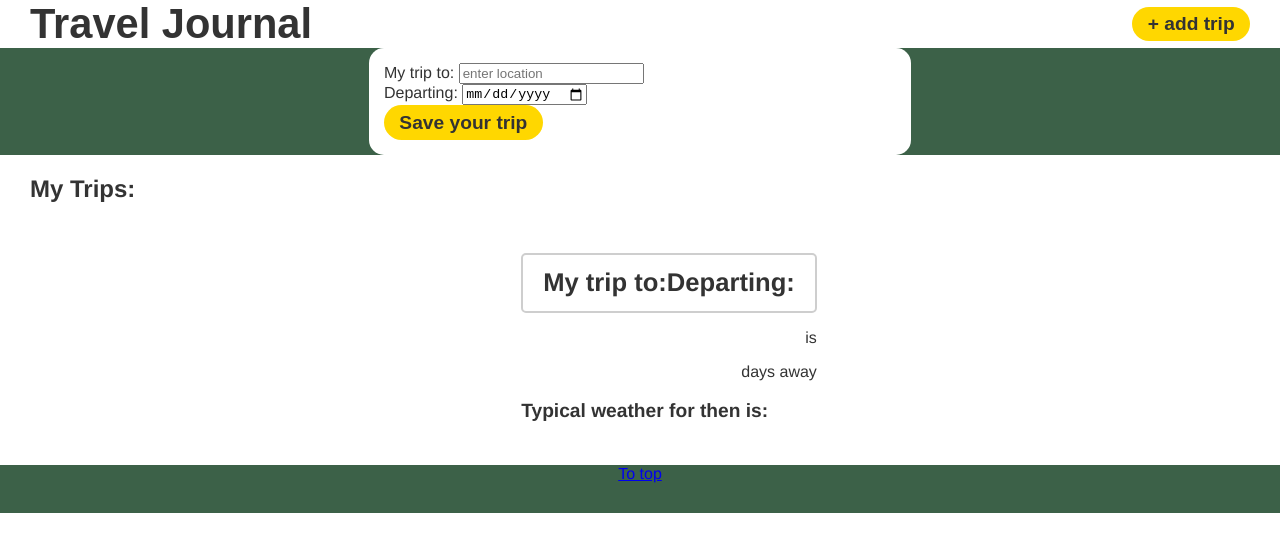
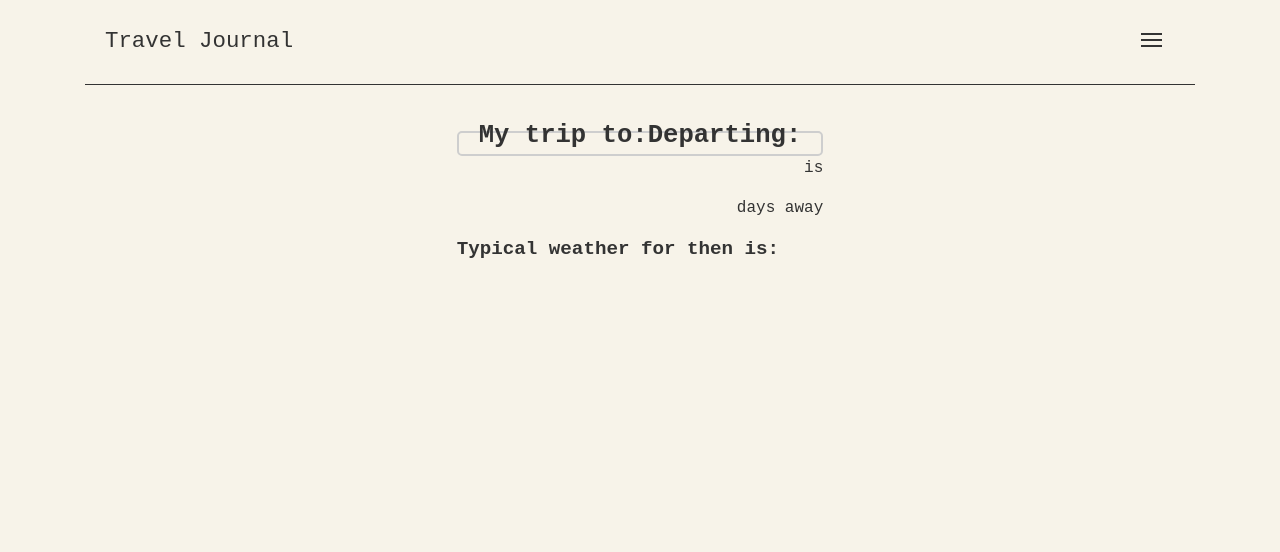
Before and after one commit to sakiadachi/Travelapp, a website built with webpack: page src/client/views/index.html in a window 1280 px wide. Built offline with nearby package versions, Linux system fonts and the light colour scheme.

Commit message:
Clean code with bootstrap

```diff
--- a/src/client/js/formHandler.js
+++ b/src/client/js/formHandler.js
@@ -1,6 +1,4 @@
-const geonamesURL = 'http://localhost:8081/location'
-const darkSkyURL = 'http://localhost:8081/forecast/'
-// const darkSkyURL = 'https://api.darksky.net/forecast/'
+const geonamesURL = 'http://localhost:8081/location';
 
 // const post =[];
 
@@ -53,19 +51,27 @@ const updateUI = async () =>　{
         const maxTemp = lastEntry.maxTemp;
         const lowTemp = lastEntry.lowTemp;
         const cityName = lastEntry.cityName;
-        let placePic = lastEntry.picUrl;
+        const placePic = lastEntry.picture;
         // console.log(placePic);
 
+        function createElement() {
+            const newTrip = document.createElement('section');
+            const newContent = document.createTextNode('My trip to: ');
+            newTrip.appendChild(newContent);
+
+        }
         document.querySelector('.forecast').innerHTML = forecast;
         document.querySelector('.max_temp').innerHTML = maxTemp;
         document.querySelector('.low_temp').innerHTML = lowTemp;
         document.querySelector('.place').innerHTML = cityName;
         document.querySelector('.date').innerHTML = forecastDate;
 
-        var myImage = new Image(360, 200);
-        myImage.src = placePic;
-        document.querySelector('.entry-img').appendChild(myImage);
-
+        const image = document.images[0];
+        const downloadingImage = new Image();
+        downloadingImage.onload = function(){
+            image.src = this.src;
+        };
+        downloadingImage.src = placePic;
 
     }　catch(error)　{
         console.log("error", error);
--- a/src/client/styles/entry.scss
+++ b/src/client/styles/entry.scss
@@ -1,8 +1,11 @@
-$font-stack: 'Avenir','Helvetica Neue', sans-serif;
+
+$font-stack: 'Open Sans', sans-serif;
+$font-family-sansserif: 'Open Sans', sans-serif;
+$font-family-monospace: 'Roboto Mono', monospace;
 $textcolor: #333;
 $fontsize: 1em;
 $borderstyle: 2px solid rgb(206, 206, 206);
-$yellow: #fff8bc;
+$main: #ede5cc;
 $h2: 700;
 $h3: 600;
 
@@ -39,7 +42,6 @@ button.save-trip,
 button.remove-trip{
     border-radius: 10px;
     border: $borderstyle;
-    background-color: white;
 }
 
 button.save-trip:hover,
--- a/src/client/styles/form.scss
+++ b/src/client/styles/form.scss
@@ -1,30 +1,41 @@
-$font-stack: 'Avenir','Helvetica Neue', sans-serif;
+
+$font-stack: 'Open Sans', sans-serif;
+$font-family-sansserif: 'Open Sans', sans-serif;
+$font-family-monospace: 'Roboto Mono', monospace;
 $textcolor: #333;
 $fontsize: 16px;
 $borderstyle: 2px solid rgb(206, 206, 206);
-$yellow: #ffd700;
 $h2: 700;
 $h3: 600;
 
 
-#form{
 
-}
 
-#entry-form{
-    width: 40%;
-    background-color: white;
+.p-4{
+    display: flex;
+    flex-direction: column;
+    justify-content: space-between;
+    width: 100%;
     padding: 15px;
     border-radius: 15px;
 }
+.form-location,
+.form-date {
+    display: flex;
+    flex-direction: row;
+    align-items: center;
+    vertical-align: center;
+}
+
 
 
 .location,
 .date{
     display: flex;
-    flex-direction: row;
+    flex-direction: column;
     align-items: center;
     vertical-align: center;
+    color: $textcolor;
 }
 
 
--- a/src/client/styles/header.scss
+++ b/src/client/styles/header.scss
@@ -1,19 +1,40 @@
+
+$font-stack: 'Open Sans', sans-serif;
+$font-family-sansserif: 'Open Sans', sans-serif;
+$font-family-monospace: 'Roboto Mono', monospace;
+$textcolor: #333;
+$fontsize: 1em;
+$borderstyle: 2px solid rgb(206, 206, 206);
+$main: #f7f3e9;
+$h2: 700;
+$h3: 600;
+$enable-responsive-font-sizes: true;
+
 /* Header */
-.title{
-    font-family: 'Futura', sans-serif;
-    font-size: 2.6em;
-    font-weight: 600;
-    margin-left: 30px;
+.navbar {
+
+    padding: 20px;
+    background-color: $main;
 }
 
-button.add-trip{
-    background-color: #ffd700;
-    color: #333;
-    margin-right: 30px;
-    border-radius: 20px;
+.pos-f-t {
+    border-bottom: 1px solid $textcolor;
 }
 
-button.add-trip:hover{
-    border: 3px solid #333;
-    color: #333;
+a.navbar-brand {
+    font-size: 1.4em;
+    color: $textcolor;
 }
+
+/* humbargar icon */
+.navbar-toggler{
+    width: 47px;
+    height: 34px;
+}
+.navbar-toggler .line{
+    width: 100%;
+    float: left;
+    height: 2px;
+    background-color: $textcolor;
+    margin-bottom: 4px;
+}
--- a/src/client/styles/style.scss
+++ b/src/client/styles/style.scss
@@ -1,30 +1,44 @@
-$font-stack: 'Avenir','Helvetica Neue', sans-serif;
+@import "~bootstrap/scss/bootstrap";
+// Required
+@import "~bootstrap/scss/functions";
+@import "~bootstrap/scss/variables";
+@import "~bootstrap/scss/mixins";
+
+
+$font-stack: 'Open Sans', sans-serif;
+$font-family-monospace: 'Roboto Mono', monospace;
 $textcolor: #333;
 $fontsize: 1em;
-$borderstyle: 2px solid rgb(206, 206, 206);
-$yellow: #ffd700;
-$green: rgb(60, 97, 72);
+$main: #f7f3e9;
 $h2: 700;
 $h3: 600;
+$enable-responsive-font-sizes: true;
+
+
 
 body{
     width: 100%;
-    font-family: $font-stack;
-    display: grid;
-    grid-template-columns: 30px repeat(2, 1fr) 30px;
-    grid-template-rows: 0.1fr 0.4fr 0.1fr 1fr 0.2fr;
-    justify-content: center;
+    font-family: $font-family-monospace;
     color: $textcolor;
     margin: 0;
     padding: 0;
+    background-color: $main;
+
 }
+
+.container {
+    display: grid;
+    grid-template-columns: 1fr;
+    grid-template-rows: 0.5fr 1fr 0.5fr;
+    justify-content: center;
+    width: 100%;
+}
+
 
 /* Header */
 header{
-    grid-area:  1 / 1 / 2 / 5;
-    display: flex;
-    justify-content: space-between;
-    align-items: center;
+    grid-area: 1 / 1 / 2 / 2;
+
 }
 
 /* Main */
@@ -33,47 +47,32 @@ section{
 }
 
 #form{
-    grid-area: 2 / 1 / 3 / 5;
     display: flex;
     flex-direction: column;
     justify-content: center;
     align-items: center;
-    background-color: rgb(60, 97, 72);
 }
 
-// .my-trips{
-//     grid-area: 3 / 2 / 4 / 3;
-//     text-align: left;
-//     font-weight: $h2;
-// }
 
 #entry{
-    grid-area: 4 / 2 / 5 / 4;
+    grid-area: 2 / 1 / 3 / 2;
     margin-bottom: 10px;
 }
-.entry-img{
-    margin-right: 5%;
-    margin-bottom: 5%;
-}
 
-.entry-text{
-    grid-area: 5 / 2 / 6 / 3;
-}
 
 button{
     color: $textcolor;
-    background-color: $yellow;
+    background-color: $main;
     height: 1.8em;
     font-size: 1.2em;
     font-weight: $h3;
-    border: none;
+    border: 1px solid $textcolor;
     border-radius: 2em;
     padding: 0 0.8em 0 0.8em ;
 }
 
 footer{
-    grid-area: 5 / 1 / 6 / 5;
+    grid-area: 3 / 1 / 4 / 2;
     display: block;
     text-align: center;
-    background-color: $green;
 }
--- a/src/client/views/index.html
+++ b/src/client/views/index.html
@@ -8,17 +8,20 @@
 </head>
 
 <body>
-    <header id="title">
-        <div class="title">
-            Travel Journal
-        </div>
-        <button class="add-trip" type="submit">+ add trip</button>
-    </header>
-    <section id="top-illust">
-        <img src="" id="topimg">
-    </section>
-
-    <section id="form">
+    <div class="container">
+        <header>
+            <div class="pos-f-t">
+                <nav class="navbar">
+                    <a class="navbar-brand" href="#">Travel Journal</a>
+                    <button class="navbar-toggler" data-target="#navbarToggleExternalContent" data-toggle="collapse" aria-controls="navbarToggleExternalContent" aria-expanded="false" aria-label="Toggle navigation">
+                       <span class="line"></span>
+                       <span class="line"></span>
+                       <span class="line"></span>
+                   </button>
+                </nav>
+                <div class="collapse" id="navbarToggleExternalContent">
+                    <div class="p-4">
+                        <!-- <h5>Save your trip</h5> -->
                         <form id="entry-form">
                             <div class="form-location">
                                 <label for="location">My trip to: </label>
@@ -31,11 +34,10 @@
                             </div>
                             <button type="submit" id="form-submit" name value="Save your trip!">Save your trip</button>
                         </form>
-    </section>
-
-    <div class="my-trips">
-        <h2>My Trips: </h2>
                     </div>
+                </div>
+            </div>
+        </header>
 
         <section id="entry">
             <div class="entry-container">
@@ -80,10 +82,11 @@
                 </div>
             </div>
         </section>
+    </div>
 
-    <footer>
+    <!-- <footer>
         <a href="#title">To top</a>
-    </footer>
+    </footer> -->
 
     <script>
         // Check that service workers are supported
--- a/webpack.dev.js
+++ b/webpack.dev.js
@@ -27,7 +27,31 @@ module.exports = {
             },
             {
                 test: /\.scss$/,
-                use: [ 'style-loader', 'css-loader', 'sass-loader' ]
+                use: [
+                    {
+                      // Adds CSS to the DOM by injecting a `<style>` tag
+                      loader: 'style-loader'
+                    },
+                    {
+                      // Interprets `@import` and `url()` like `import/require()` and will resolve them
+                      loader: 'css-loader'
+                    },
+                    {
+                      // Loader for webpack to process CSS with PostCSS
+                      loader: 'postcss-loader',
+                      options: {
+                        plugins: function () {
+                          return [
+                            require('autoprefixer')
+                          ];
+                        }
+                      }
+                    },
+                    {
+                      // Loads a SASS/SCSS file and compiles it to CSS
+                      loader: 'sass-loader'
+                    }
+                  ]
             },
       ]
     },
@@ -45,6 +69,10 @@ module.exports = {
             cleanStaleWebpackAssets: true,
             protectWebpackAssets: false
         }),
+        new webpack.ProvidePlugin({
+          $: 'jquery',
+          jQuery: 'jquery'
+        })
 
     ]
 }
```
Also changed, not shown: package.json (+11 -4 lines), src/client/index.js (+5 -4 lines), src/server/server.js (+6 -22 lines), webpack.prod.js (+29 -2 lines), 5 other files. Lines whose indentation alone changed are shown as unchanged.
